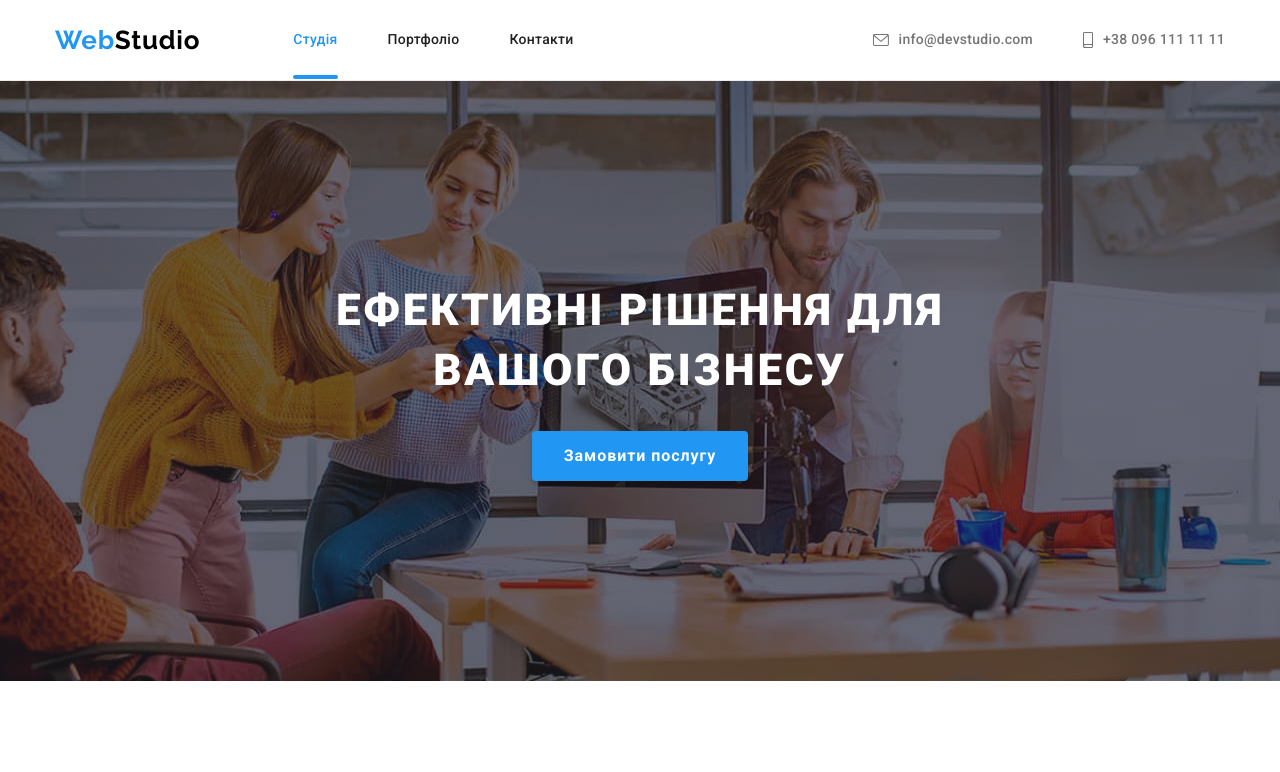
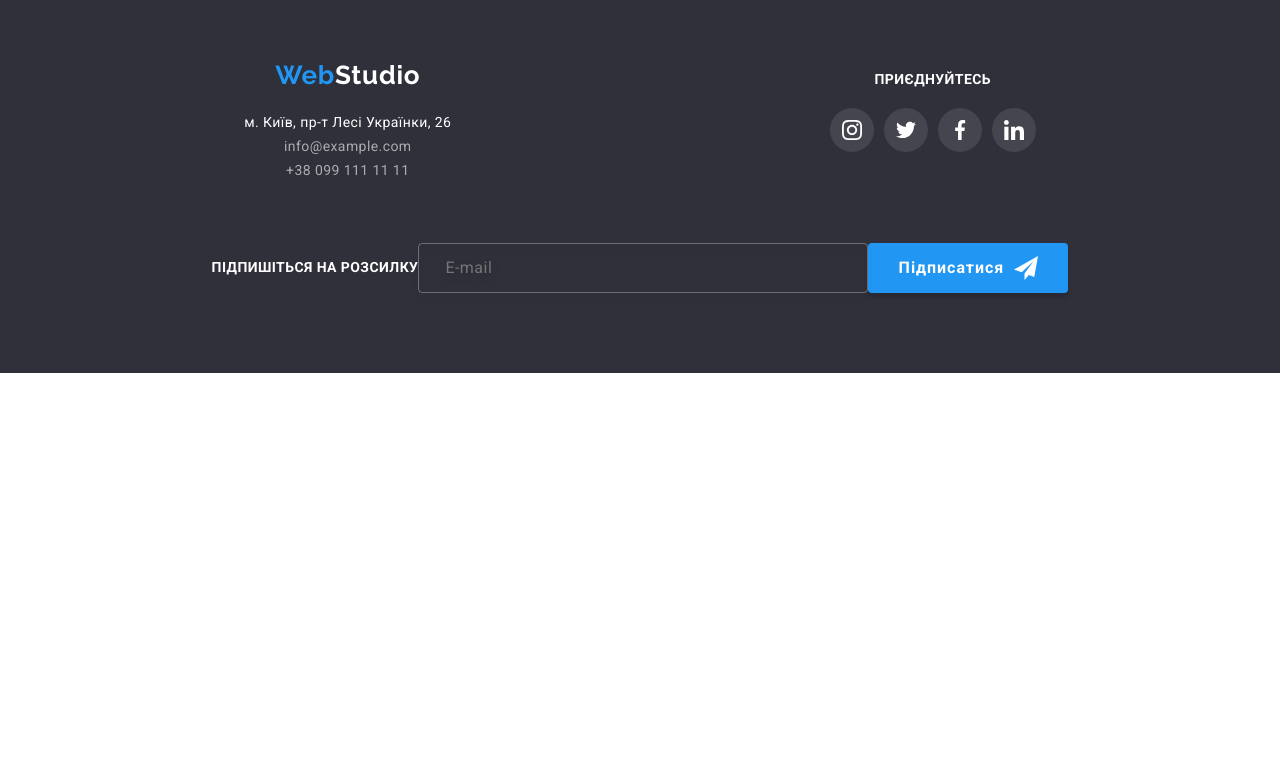
Before and after one commit to ovsyannikovv/goit-markup-hw-08, a plain HTML site: page index.html in a window 1280 px wide. Shown: the top 772 px of the page. Drawn offline with nearby package versions, Linux system fonts and the light colour scheme.

Commit message:
add footer tab

```diff
--- a/index.html
+++ b/index.html
@@ -21,7 +21,7 @@
     <link rel="stylesheet" href="./css/main.min.css" />
   </head>
   <body>
-    <header class="header">
+    <!-- <header class="header">
       <div class="container header__container">
         <nav class="navigation">
           <a class="navigation__logo link" href="">
@@ -55,16 +55,16 @@
           </li>
         </ul>
       </div>
-    </header>
+    </header> -->
     <main>
-      <section class="hero">
+      <!-- <section class="hero">
         <div class="container">
           <h1 class="hero-title">Ефективні рішення для вашого бізнесу</h1>
           <button class="hero-btn" type="button" data-modal-open>Замовити послугу</button>
         </div>
-      </section>
+      </section> -->
 
-      <section class="adventage section">
+      <!-- <section class="adventage section">
         <h2 class="visually-hidden">Наші переваги</h2>
         <div class="container">
           <ul class="adventage-list list">
@@ -114,8 +114,8 @@
             </li>
           </ul>
         </div>
-      </section>
-      <section class="activity section">
+      </section> -->
+      <!-- <section class="activity section">
         <div class="container">
           <h2 class="activity-title">Чим ми займаємося</h2>
           <ul class="activity-list list">
@@ -139,8 +139,8 @@
             </li>
           </ul>
         </div>
-      </section>
-      <section class="section section__beckground">
+      </section> -->
+      <!-- <section class="section section__beckground">
         <div class="container">
           <h2 class="section__title">Наша команда</h2>
           <ul class="team list">
@@ -294,8 +294,8 @@
             </li>
           </ul>
         </div>
-      </section>
-      <section class="section">
+      </section> -->
+      <!-- <section class="section">
         <div class="container">
           <h2 class="section__title">Постійні клієнти</h2>
           <ul class="clients list">
@@ -343,7 +343,7 @@
             </li>
           </ul>
         </div>
-      </section>
+      </section> -->
       <footer class="footer">
         <div class="container foot-container">
           <div class="foot-contact">
--- a/sass/layouts/_adventage.scss
+++ b/sass/layouts/_adventage.scss
@@ -1,6 +1,7 @@
 .adventage-list {
     display: flex;
     flex-wrap: wrap;
+
     @media screen and (min-width:768px) {
     gap: 30px;
     }
@@ -9,8 +10,6 @@
 
 
 .advantage-icon-block {
-    // width: 270px;
-    // height: 120px;
     display: flex;
     justify-content: center;
     align-items: center;
@@ -27,6 +26,7 @@
 
 
 .adventage-item {
+    width: 100%;
     @media screen and (min-width:768px) {
     width: calc((100% - 30px) / 2);
     }
--- a/sass/layouts/_follow-form.scss
+++ b/sass/layouts/_follow-form.scss
@@ -1,17 +1,30 @@
 .follow-form {
     display: flex;
+    flex-wrap: wrap;
+
 }
 
 .follow-wrap {
-    margin-left: 93px;
+    display: flex;
+    flex-wrap: wrap;
+    align-items: center;
+    justify-content: center;
+    @media screen and (min-width:768px) {
+
+    }
+
+
+    // margin-left: 93px;
 }
 
 .follow-items {
-    display: flex;
+
+
 }
 
 .follow-input {
-    width: 358px;
+    // width: 358px;
+    width: 450px;
     height: 50px;
     font-size: 14px;
     border: 1px solid rgba(255, 255, 255, 0.3);
@@ -20,7 +33,8 @@
     background: transparent;
     padding-left: 10px;
     color: var(--btn-accent-color);
-    margin-right: 12px;
+    // margin-right: 12px;
+    margin-bottom: 20px;
     &:focus {
     border-color: var(--accent-color);
     outline-color: var(--accent-color);
@@ -44,6 +58,8 @@
     transition-duration: var(--transition-duration);
     transition-timing-function: var(--timing-function);
    }
+
+
 }
 
 
@@ -69,6 +85,7 @@
     transition-property: border-color, color;
     transition-duration: var(--transition-duration);
     transition-timing-function: var(--timing-function);
+    margin: 0 auto;
 }
 
 .follow-icon-send {
--- a/sass/layouts/_footer.scss
+++ b/sass/layouts/_footer.scss
@@ -6,10 +6,11 @@
 
 .footer-address {
     margin-top: 20px;
+    margin-bottom: 60px;
 }
 
 .foot-contact {
-    flex-grow: 1;
+    // flex-grow: 1;
 }
 
 .footer-web,
@@ -33,7 +34,7 @@
 }
 
 .footer-item {
-    margin-top: 9px;
+    // margin-top: 9px;
 }
 
 .footer-link {
@@ -55,7 +56,7 @@
 .footer-title {
     font-weight: 700;
     font-size: 14px;
-    line-height: 16px;
+    line-height: 1.14;
     letter-spacing: 0.03em;
     text-transform: uppercase;
     color: #ffffff;
@@ -83,16 +84,26 @@
 
 .footer-soc-list {
     display: flex;
-    column-gap: 10px;
+    gap: 10px;
 }
 
 
 
 .footer-soc-block {
-    margin-left: 70px;
+    margin-bottom: 60px;
+    // margin-left: 70px;
 }
 
 .foot-container {
     display: flex;
-    align-items: baseline;
+    flex-direction: column;
+    flex-wrap: wrap;
+    text-align: center;
+    align-items: center;
+    @media screen and (min-width:768px) {
+        flex-direction: row;
+        justify-content: space-around;
+        align-items: baseline;
+    }
+
 }
--- a/sass/layouts/_hero.scss
+++ b/sass/layouts/_hero.scss
@@ -1,28 +1,41 @@
+
 .hero {
     background-color: var(--background-color);
     background-image: linear-gradient(rgba(47, 48, 58, 0.4), rgba(47, 48, 58, 0.4)),
-        url(../img/bcg-img.jpg);
+    url(../img/bcg-img.jpg);
     background-size: cover;
     background-repeat: no-repeat;
     background-position: center;
+    width: 100%;
+    padding: 118px 0px;
+    margin: 0 auto;
+    @media screen and (min-width:1200px) {
     max-width: 1600px;
+    font-size: 44px;
     padding: 200px 0;
-    margin: 0 auto;
+    }
 }
 
 .hero-title {
     font-weight: 900;
-    font-size: 44px;
+    font-size: 26px;
     line-height: 1.36;
     letter-spacing: 0.06em;
     text-transform: uppercase;
     color: var(--btn-accent-color);
-
     max-width: 696px;
     text-align: center;
     margin: 0 auto;
     margin-bottom: 30px;
+    @media screen and (min-width:768px) {
+    max-width: 360px;
+    }
+    @media screen and (min-width:1200px) {
+     max-width: 696px;
+    font-size: 44px;
 }
+}
+
 
 .hero-btn {
     font-family: var(--main-font);
@@ -35,7 +48,7 @@
     background: var(--btn-background-color);
     margin: 0 auto;
     display: block;
-    padding: 10px 32px;
+    padding: 10px 24px;
     border: none;
     box-shadow: 0px 4px 4px rgba(0, 0, 0, 0.15);
     border-radius: 4px;
```
Also changed, not shown: css/main.css, css/main.min.css, 2 other files.
